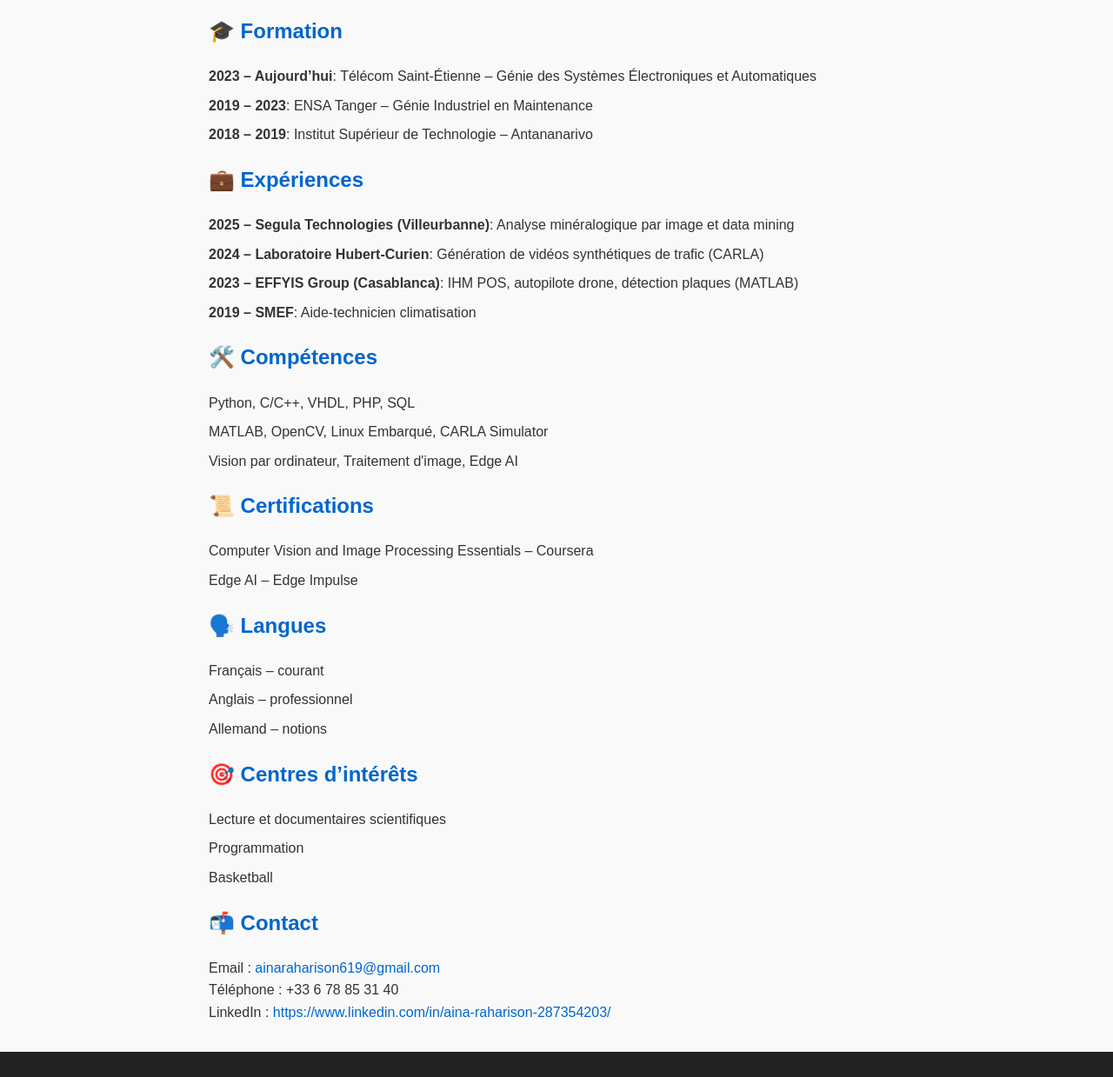
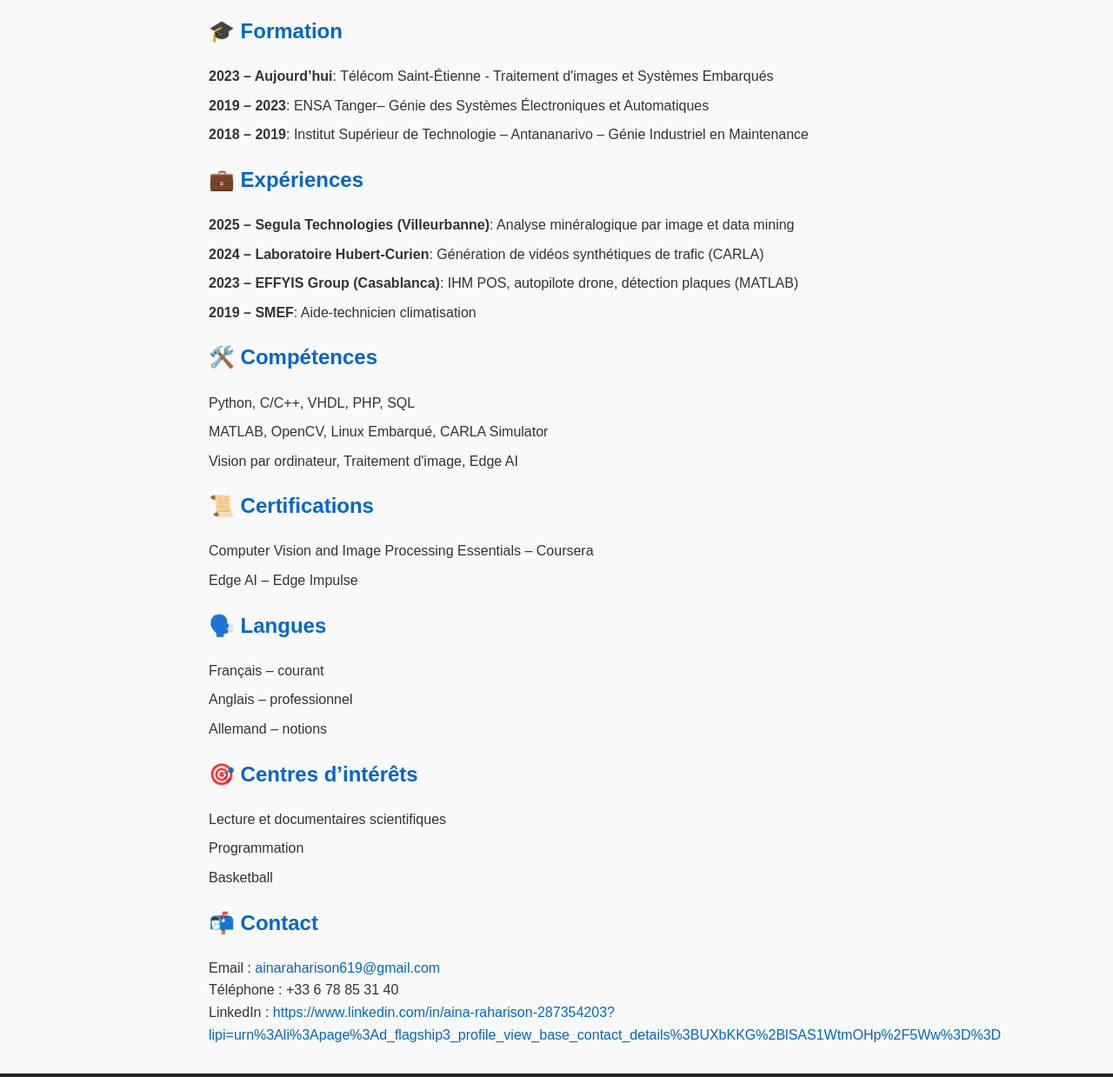
Before and after one commit to Ainaraharison/ainaraharison.github.io, a plain HTML site: page index.html in a window 1280 px wide. Shown: the part 338-1577 px from the top of the page at 87% size. Drawn offline with Linux system fonts and the light colour scheme.

Commit message:
Update index.html

```diff
--- a/index.html
+++ b/index.html
@@ -30,9 +30,9 @@
     <section>
       <h2>🎓 Formation</h2>
       <ul>
-        <li><strong>2023 – Aujourd’hui</strong>: Télécom Saint-Étienne – Génie des Systèmes Électroniques et Automatiques</li>
-        <li><strong>2019 – 2023</strong>: ENSA Tanger – Génie Industriel en Maintenance</li>
-        <li><strong>2018 – 2019</strong>: Institut Supérieur de Technologie – Antananarivo</li>
+        <li><strong>2023 – Aujourd’hui</strong>: Télécom Saint-Étienne - Traitement d'images et Systèmes Embarqués </li>
+        <li><strong>2019 – 2023</strong>: ENSA Tanger– Génie des Systèmes Électroniques et Automatiques </li>
+        <li><strong>2018 – 2019</strong>: Institut Supérieur de Technologie – Antananarivo – Génie Industriel en Maintenance</li>
       </ul>
     </section>
 
@@ -85,7 +85,7 @@
       <h2>📬 Contact</h2>
       <p>Email : <a href="mailto:ainaraharison619@gmail.com">ainaraharison619@gmail.com</a><br>
          Téléphone : +33 6 78 85 31 40<br>
-         LinkedIn : <a href="#">https://www.linkedin.com/in/aina-raharison-287354203/</a></p>
+         LinkedIn : <a href="#">https://www.linkedin.com/in/aina-raharison-287354203?lipi=urn%3Ali%3Apage%3Ad_flagship3_profile_view_base_contact_details%3BUXbKKG%2BlSAS1WtmOHp%2F5Ww%3D%3D</a></p>
     </section>
   </main>
 
```
